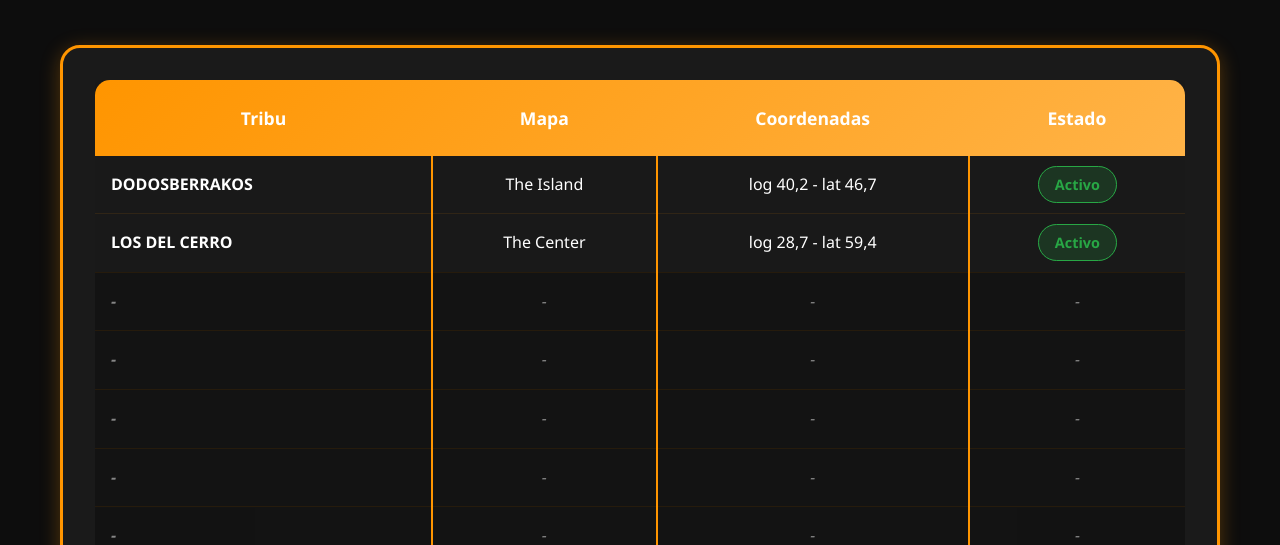
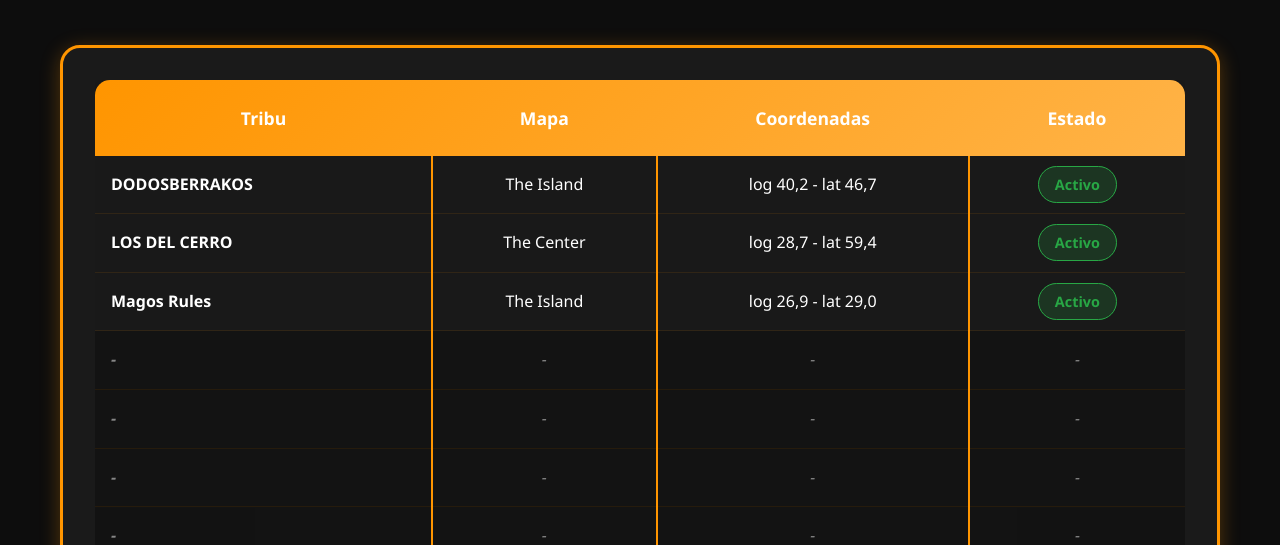
Before and after one commit to Douglas-GV/Aztec-Warriors, a plain HTML site: page Lista.html in a window 1280 px wide. Shown: the part 255-800 px from the top of the page. Drawn offline with Linux system fonts and the light colour scheme.

Commit message:
Update Lista.html
Agregue a tribu a la lista

```diff
--- a/Lista.html
+++ b/Lista.html
@@ -75,11 +75,11 @@
                                 <td><span class="status active">Activo</span></td>
                             </tr>
                             <!-- Filas vacías para futuras entradas -->
-                            <tr class="empty-row">
-                                <td>-</td>
-                                <td>-</td>
-                                <td>-</td>
-                                <td>-</td>
+                            <tr>
+                                <td>Magos Rules</td>
+                                <td>The Island</td>
+                                <td>log 26,9 - lat 29,0</td>
+                                <td><span class="status active">Activo</span></td>
                             </tr>
                             <tr class="empty-row">
                                 <td>-</td>
```
